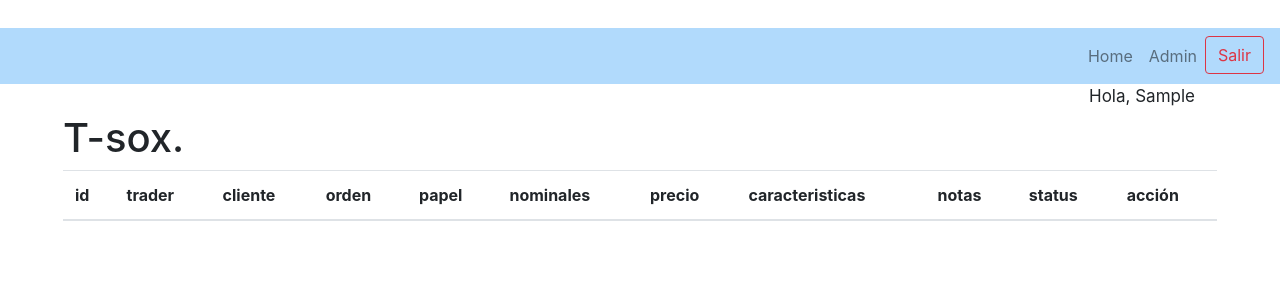
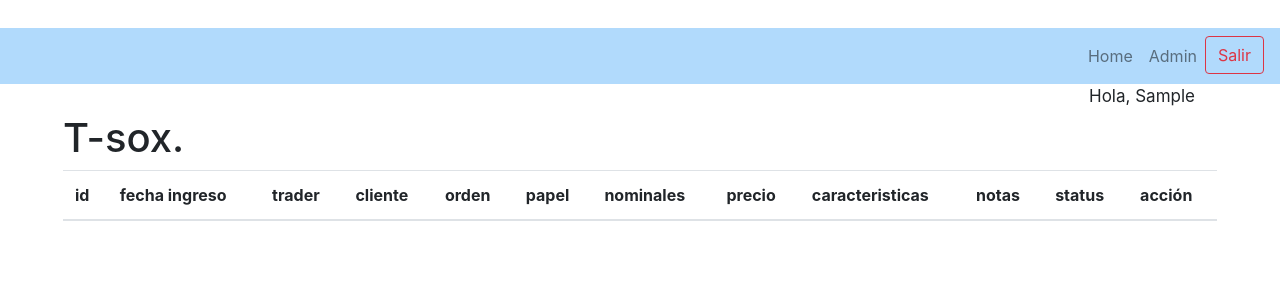
Before and after one commit to stsaolguin/Fynsa-1, a Django app: page /logeado/rfl/ordenes/listado-bonos-rfi in a window 1280 px wide. Shown: the part 201-501 px from the top of the page. Run offline with Django 3.2, Linux system fonts and the light colour scheme; the visitor is signed in with stand-in values (Sample User, id 1); data that the repository does not hold is empty; parts of the project's set-up code (start-up, migrations or seed data) failed here and were passed over; some libraries are stand-ins or nearby versions.

Commit message:
se agrega columna fecha al tsox

```diff
--- a/fynsa_src/fynsa/ordenes/views.py
+++ b/fynsa_src/fynsa/ordenes/views.py
@@ -87,7 +87,7 @@ def security_name_api(request,isin):
 def listado_ordenes(request):
     """ Lista las ordenes puestas en pantalla """
     datos = {}
-    datos['listado'] = rfi_tsox.objects.all().order_by('-id')
+    datos['listado'] = rfi_tsox.objects.all().order_by('-fecha_ingreso')
     return render(request,'ordenes/rfi-listado-ordenes.html',context=datos)
 
 def actualiza_status(request,orden_numero,estado):
--- a/fynsa_src/fynsa/templates/ordenes/rfi-listado-ordenes.html
+++ b/fynsa_src/fynsa/templates/ordenes/rfi-listado-ordenes.html
@@ -11,6 +11,7 @@
   <thead>
     <tr>
       <th scope="col">id</th>
+      <th scope="col">fecha ingreso</th>
       <th scope="col">trader</th>
       <th scope="col">cliente</th>
       <th scope="col">orden</th>
@@ -35,14 +36,16 @@
   {% else %}
     <tr class="alert alert-warning">
   {% endif %}
-      <th scope="row">{{ l.id }}</th>
+      <th scope="row">
+      {{ l.id }}</th>
+      <td>{{ l.fecha_ingreso }}</td>
       <td>{{ l.trader }}</td>
       <td>{{ l.cliente }}</td>
+      <td>{{ l.fecha_ingreso }}</td>
       <td>{{ l.orden_tipo }}</td>
       <td>{{ l.papel }}<br>
       {{ l.isin }}
-
-      </td>
+            </td>
       <td>{{ l.nominales }}</td>
       <td>{{ l.precio }}</td>
       <td style = "width:300px;">
```
